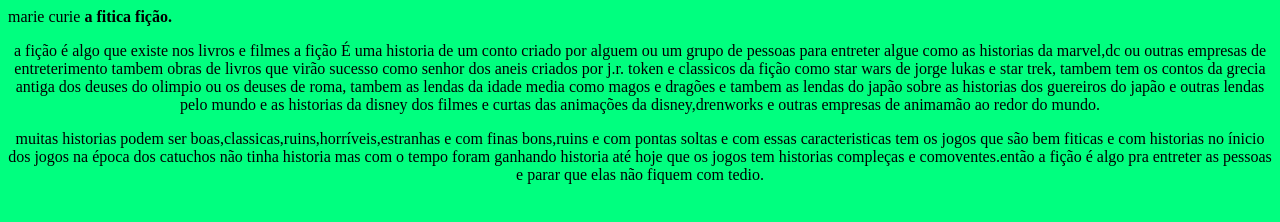
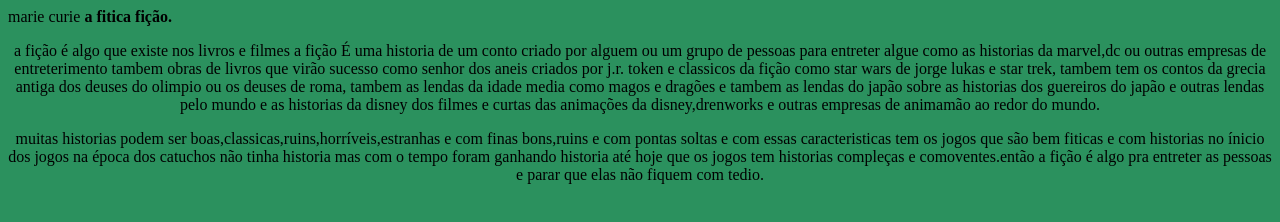
Before and after one commit to mateusmorelli2023/fi-o-, a plain HTML site: page index.html in a window 1280 px wide. Drawn offline with Linux system fonts and the light colour scheme.

Commit message:
adicionando arquivo style.css

```diff
--- a/style.css
+++ b/style.css
@@ -3,5 +3,5 @@ p {
 }
 
 body {
-    background: #00ff7f;
+    background: #2b915e;
 }
```
